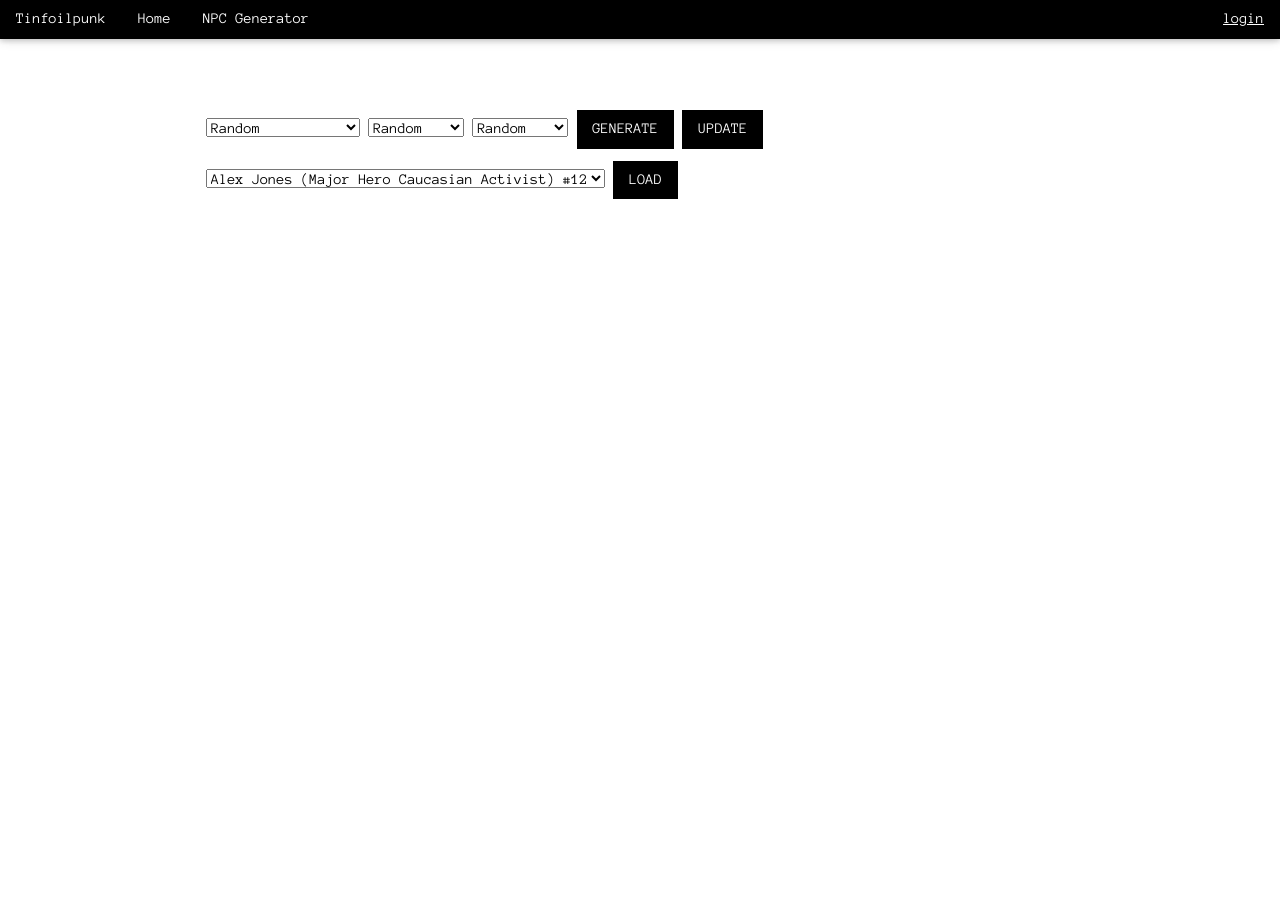
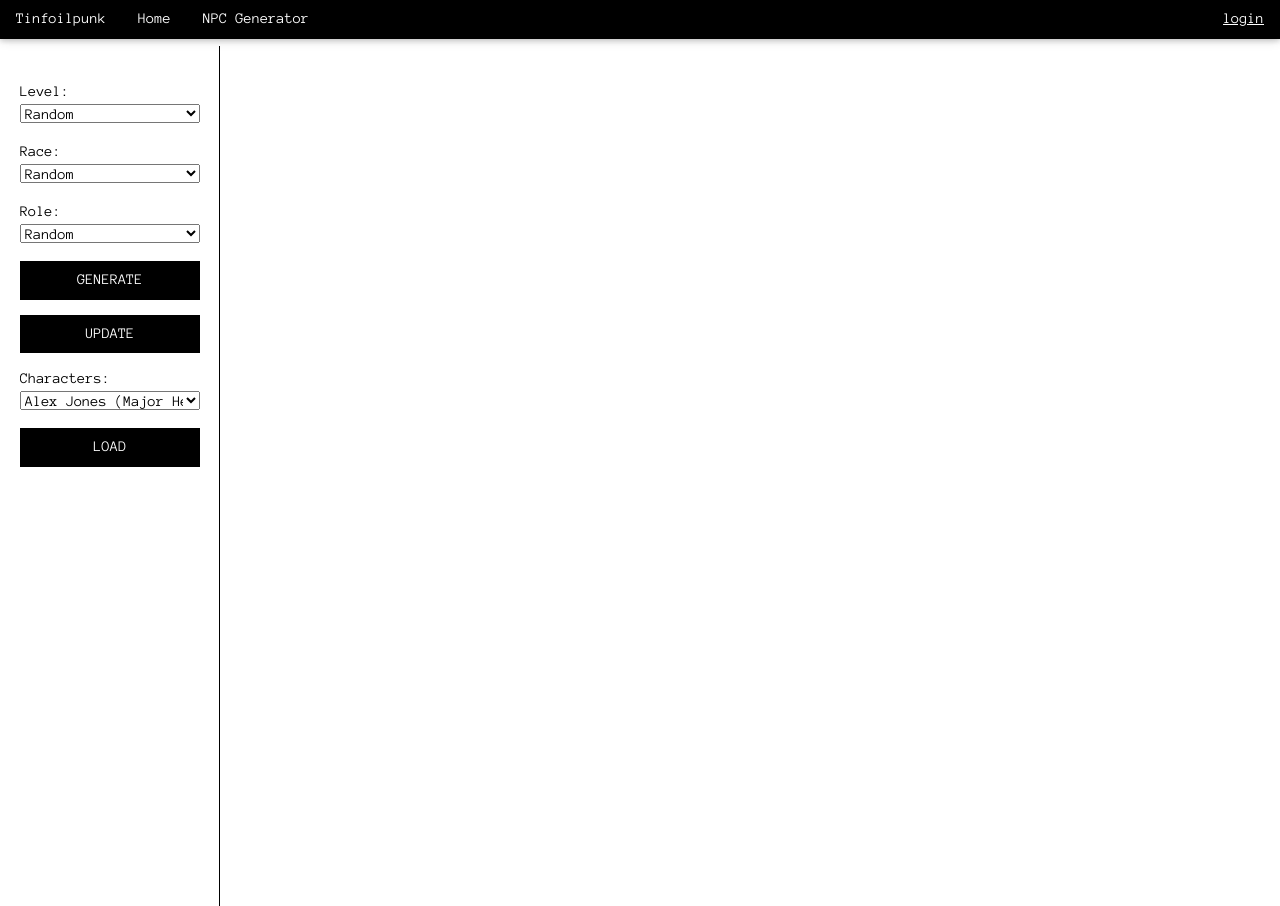
Before and after one commit to azolkos/rpgtools, a Django app: page /npcgenerator/ in a window 1280 px wide. Run offline with Django 3.2, Linux system fonts and the light colour scheme; data comes from the database, SQL or seed files in the repository; some libraries are stand-ins or nearby versions.

Commit message:
sidebar for npcgen

```diff
--- a/static/css/main.css
+++ b/static/css/main.css
@@ -6,6 +6,21 @@ input::-webkit-inner-spin-button {
 
 input[type=number] {
   -moz-appearance: textfield;
+}
+
+.sidebar {
+    height: 100%;
+    width: 200px;
+    position: fixed;
+    z-index: 1;
+    left: 20px;
+    overflow-x: hidden;
+    padding-top: 20px;
+    border-right: 1px solid;
+}
+
+.sidebar-item {
+    width: 180px;
 }
 
 .npc_sheet {
--- a/templates/index.j2
+++ b/templates/index.j2
@@ -45,9 +45,7 @@
 
     <!-- CONTENT -->
     <div class="w3-content" style="max-width:2000px;margin-top:46px">
-        <div class="w3-container w3-content w3-padding-64" style="max-width:900px">
-            {% block content %}{% endblock %}
-        </div>
+        {% block content %}{% endblock %}
     </div>
 
 </body>
--- a/templates/npcgenerator.j2
+++ b/templates/npcgenerator.j2
@@ -4,35 +4,52 @@
     {# Input parameters #}
     <form action="" method="POST">
     {% csrf_token %}
-        <select name="0_level">
+
+        <div class="sidebar">
+            <p>Level:
+                <select name="0_level" class="sidebar-item">
                     <option value="Random">Random</option>
                     {% for level in levels %}
                     <option value="{{ level.id }}">{{ level.id }}</option>
                     {% endfor %}
                 </select>
-        <select name="0_race">
+            </p>
+            <p>Race:
+                <select name="0_race" class="sidebar-item">
                     <option value="Random">Random</option>
                     {% for race in races %}
                     <option value="{{ race.id }}">{{ race.id }}</option>
                     {% endfor %}
                 </select>
-        <select name="0_role">
+            </p>
+            <p>Role:
+                <select name="0_role" class="sidebar-item">
                     <option value="Random">Random</option>
                     {% for role in roles %}
                     <option value="{{ role.id }}">{{ role.id }}</option>
                     {% endfor %}
                 </select>
-        <button name="0_submit" class="w3-button w3-black" type="submit" value="generate">GENERATE</button>
-        <button name="0_submit" class="w3-button w3-black" type="submit" value="update">UPDATE</button>
-
-        <select name="0_npc" style="margin-top: 20px">
+            </p>
+            <p>
+                <button name="0_submit" class="w3-button w3-black w3-hover-black w3-ripple sidebar-item" type="submit" value="generate">GENERATE</button>
+            </p>
+            <p>
+                <button name="0_submit" class="w3-button w3-black w3-hover-black w3-ripple sidebar-item" type="submit" value="update">UPDATE</button>
+            </p>
+            <p>Characters:
+                <select name="0_npc" class="sidebar-item">
                     {% for npc in npcs %}
                     <option value="{{ npc.id }}">{{ npc }}</option>
                     {% endfor %}
                 </select>
-        <button name="0_submit" class="w3-button w3-black" type="submit" value="load">LOAD</button>
+            </p>
+            <p>
+                <button name="0_submit" class="w3-button w3-black w3-hover-black w3-ripple sidebar-item" type="submit" value="load">LOAD</button>
+            </p>
+        </div>
 
         {# NPC character sheets #}
+        <div class="w3-container w3-content w3-padding-64" style="max-width:900px">
         {% for npc, data in npc_sheets.items %}
         <table id="npc_{{ npc }}" class="npc_sheet">
             <tr>
@@ -304,6 +321,6 @@
             </tr>
         </table>
         {% endfor %}
-
+        </div>
     </form>
 {% endblock %}
```
Lines whose indentation alone changed are shown as unchanged.
